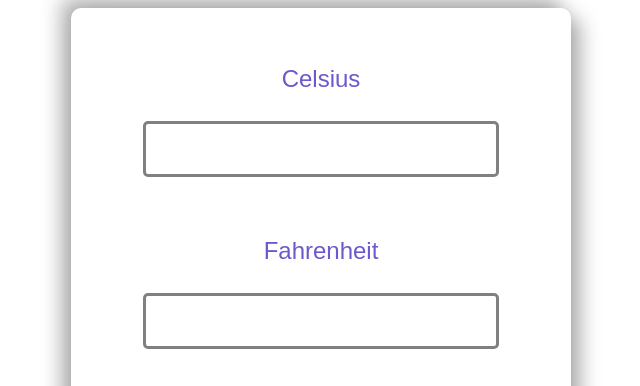
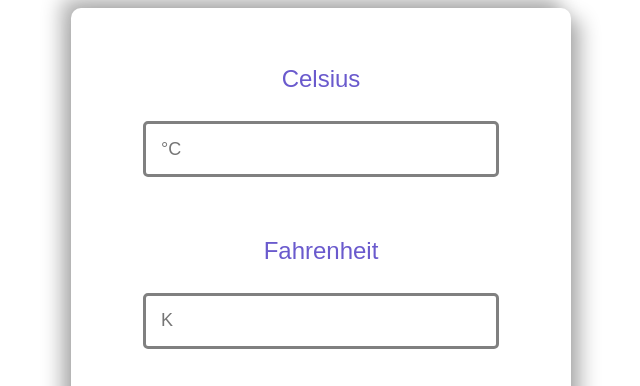
Before and after one commit to juniortimoteo18/temperatureConverter, a plain HTML site: page index.html in a window 1280 px wide. Shown: the top 386 px of the page, 319-959 px from the left. Drawn offline with Linux system fonts and the light colour scheme.

Commit message:
Update index.html
added a placeholder

```diff
--- a/index.html
+++ b/index.html
@@ -54,11 +54,11 @@
 	<div class="container">
 		<div class="box">
 			<h2>Celsius</h2>
-			<input class="celsius" type="number">
+			<input class="celsius" type="number" placeholder="°C">
 		</div>
 		<div class="box">
 			<h2>Fahrenheit</h2>
-			<input class="fahrenheit" type="number">
+			<input class="fahrenheit" type="number" placeholder="K">
 		</div>
 		<div class="box">
 			<h2>Kelvin</h2>
```
